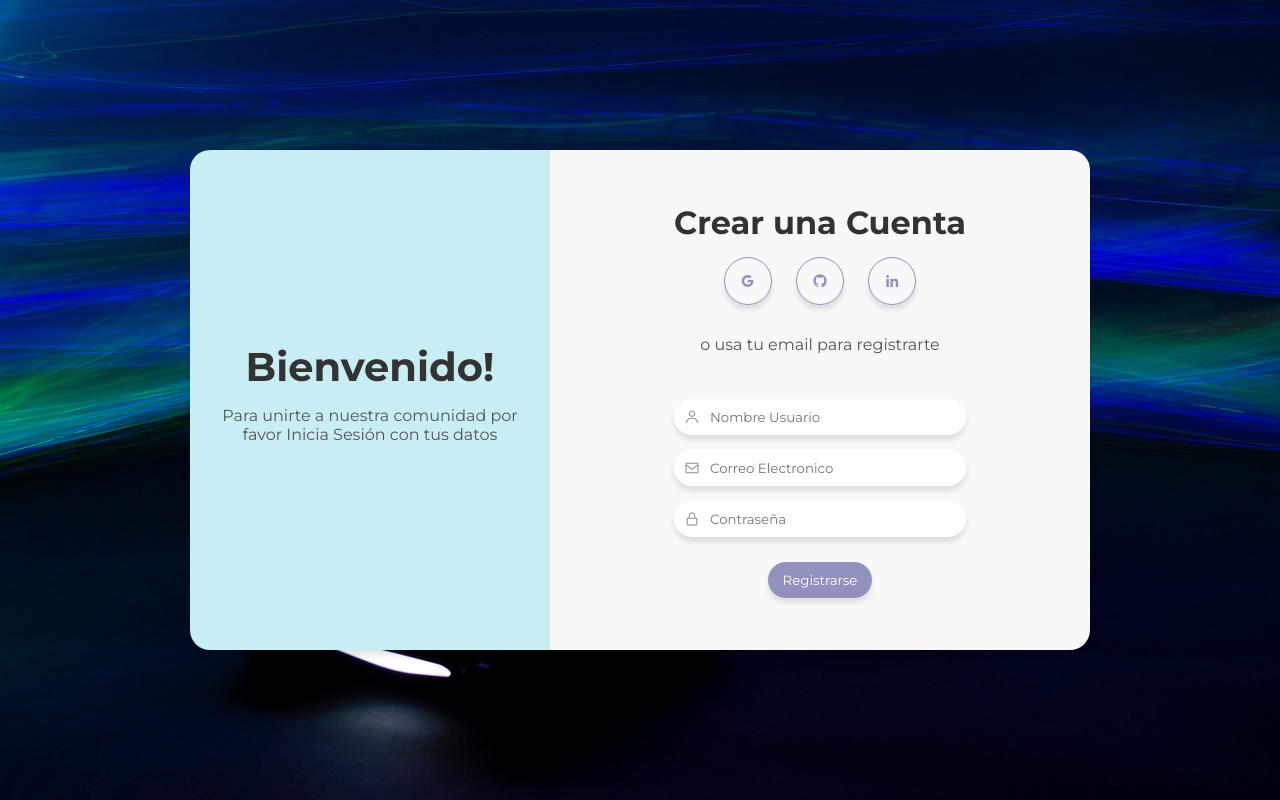
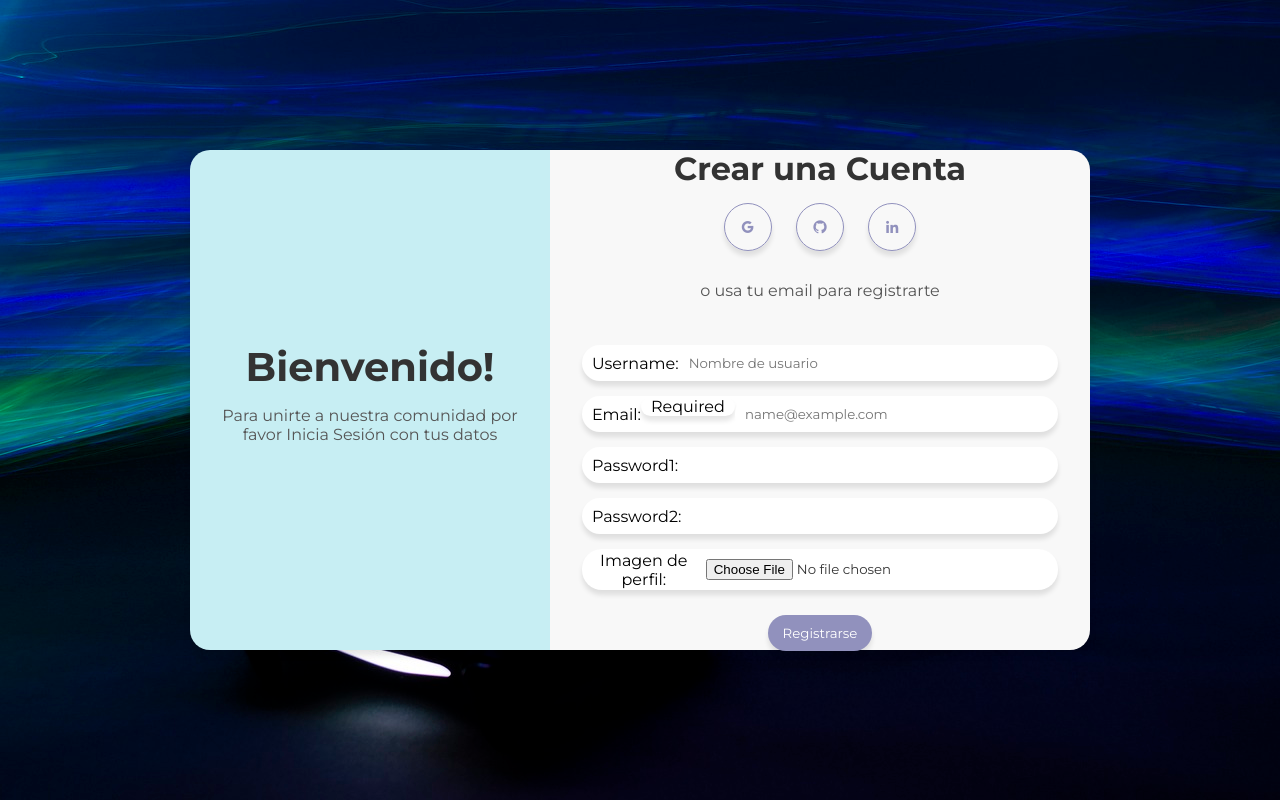
Before and after one commit to AndresYR/G7-TrabajoFinal, a Django app: page /register/ in a window 1280 px wide. Run offline with Django 4.2, Linux system fonts and the light colour scheme.

Commit message:
Register_Login.update
Actualizacion de las paginas de registro y remotos.

```diff
--- /dev/null
+++ b/levelUpNation/apps/posts/form.py
@@ -0,0 +1,71 @@
+from django import forms
+from django.contrib.auth.forms import UserCreationForm
+from .models import User, Posts, Comentarios
+
+
+class RegistroForm(UserCreationForm):
+    username = forms.CharField(
+        max_length=200,
+        widget=forms.TextInput(
+            attrs={"class": "form-control", "placeholder": "Nombre de usuario"},
+        ),
+    )
+    email = forms.EmailField(
+        max_length=200,
+        help_text="Required",
+        widget=forms.EmailInput(
+            attrs={"class": "form-control", "placeholder": "name@example.com"}
+        ),
+    )
+    password1 = forms.CharField(
+        widget=forms.PasswordInput(attrs={"class": "form-control"}), required=True
+    )
+    password2 = forms.CharField(
+        widget=forms.PasswordInput(attrs={"class": "form-control"}), required=True
+    )
+    icono = forms.ImageField(
+        label="Imagen de perfil",
+        required=False,
+        widget=forms.FileInput(attrs={"class": "form-control form-control-lg"}),
+    )
+
+    class Meta:
+        model = User
+        fields = [
+            "username",
+            "email",
+            "password1",
+            "password2",
+            "icono",
+        ]
+        # widget = {
+        #     "username": forms.Textarea(attrs={"class": "form-control"}),
+        #     "email": forms.EmailField(attrs={"class": "form-control"}),
+        #     "password1": forms.PasswordInput(attrs={"class": "form-control"}),
+        #     "password2": forms.PasswordInput(attrs={"class": "form-control"}),
+        #     "icono": forms.ImageField(attrs={"class": "form-control"}),
+        # }
+
+
+class CrearForm(forms.ModelForm):
+
+    class Meta:
+        model = Posts
+        exclude = ["autor"]
+
+
+class ModificarForm(forms.ModelForm):
+
+    class Meta:
+        model = Posts
+        fields = ("contenido",)
+
+
+
+# Formulario Comentarios
+
+class ComentarioForm(forms.ModelForm):
+
+    class Meta:
+        model = Comentarios
+        fields = ["contenido",]
--- a/levelUpNation/apps/posts/templates/register.html
+++ b/levelUpNation/apps/posts/templates/register.html
@@ -29,26 +29,9 @@
                     <i class='bx bxl-linkedin' ></i>
                 </div>
                 <p>o usa tu email para registrarte</p>
-                <form class="form form-register" novalidate>
-                    <div>
-                        <label>
-                            <i class='bx bx-user' ></i>
-                            <input type="text" placeholder="Nombre Usuario" name="userName" >
-                        </label>
-                    </div>
-                    <div>
-                        <label >
-                            <i class='bx bx-envelope' ></i>
-                            <input type="email" placeholder="Correo Electronico" name="userEmail" >
-                        </label>
-                    </div>
-                   <div>
-                        <label>
-                            <i class='bx bx-lock-alt' ></i>
-                            <input type="password" placeholder="Contraseña" name="userPassword">
-                        </label>
-                   </div>
-
+                <form class="form form-register" method="post">
+                    {%csrf_token%}
+                    {{ form.as_div }}
                     <input type="submit" value="Registrarse">
                 </form>
             </div>
--- a/levelUpNation/apps/posts/urls.py
+++ b/levelUpNation/apps/posts/urls.py
@@ -1,10 +1,14 @@
 from django.urls import path
 from . import views
+from django.contrib.auth.views import LoginView, LogoutView
 
 urlpatterns = [
     path("", views.index, name="inicio"),
     path("post/", views.post, name="noticias"),
-    path("register/", views.register, name="register"),
-    path("login/", views.login, name="login"),
+    path("register/", views.register.as_view(), name="register"),
+    path(
+        "login/", LoginView.as_view(template_name="login.html"), name="login"
+    ),
+    path("logout/", LogoutView.as_view(), name="logout"),
     path("contact/", views.contact, name="contact")
 ]
--- a/levelUpNation/apps/posts/views.py
+++ b/levelUpNation/apps/posts/views.py
@@ -1,5 +1,10 @@
 from django.http import HttpResponse
 from django.template import loader
+from django.views.generic import CreateView
+from django.urls import reverse_lazy
+
+from .form import RegistroForm
+
 
 from .models import Posts
 
@@ -27,9 +32,15 @@ def login(request):
     template = loader.get_template("login.html")
     return HttpResponse(template.render({}, request))
 
-def register(request):
-    template = loader.get_template("register.html")
-    return HttpResponse(template.render({}, request))
+class register(CreateView):
+    form_class = RegistroForm
+    success_url = reverse_lazy("noticias")
+    template_name = "register.html"
+
+""" class Registro(CreateView):
+    form_class = RegistroForm
+    success_url = reverse_lazy("noticias")
+    template_name = "usuarios/registro.html" """
 
 def contact(request):
     template = loader.get_template("contact_us.html")
--- a/levelUpNation/levelUpNation/settings/base.py
+++ b/levelUpNation/levelUpNation/settings/base.py
@@ -11,11 +11,14 @@ https://docs.djangoproject.com/en/4.2/ref/settings/
 """
 import os
 from pathlib import Path
+from django.urls import reverse_lazy
 
 # Build paths inside the project like this: BASE_DIR / 'subdir'.
 BASE_DIR = Path(__file__).resolve().parent.parent
 
-
+LOGOUT_REDIRECT_URL = reverse_lazy("inicio")
+LOGIN_REDIRECT_URL = reverse_lazy("inicio")
+LOGIN_URL = reverse_lazy("login")
 
 # Quick-start development settings - unsuitable for production
 # See https://docs.djangoproject.com/en/4.2/howto/deployment/checklist/
--- a/levelUpNation/levelUpNation/static/css/style.css
+++ b/levelUpNation/levelUpNation/static/css/style.css
@@ -119,7 +119,7 @@ body {
     margin: 30px 0 0 0;
 }
 
-.form label {
+.form div {
     display: flex;
     align-items: center;
     margin-bottom: 15px;
@@ -129,7 +129,7 @@ body {
     box-shadow: 0 5px 5px rgba(0, 0, 0, .1);
 }
 
-.form label input {
+.form div input {
     width: 100%;
     padding: 10px;
     background-color: #fff;
@@ -152,6 +152,10 @@ body {
     cursor: pointer;
     margin-top: 10px;
     box-shadow: 0 5px 5px rgba(0, 0, 0, .1);
+}
+
+.form-control {
+    border-radius: 20px;
 }
 
 .form input[type="submit"]:hover {
```
Also changed, not shown: levelUpNation/apps/posts/templates/login.html (+5 -3 lines).
